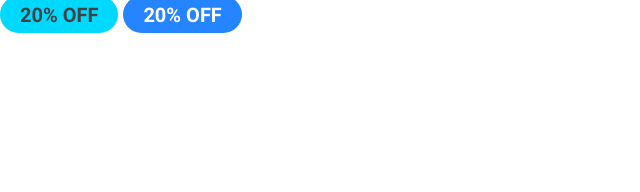
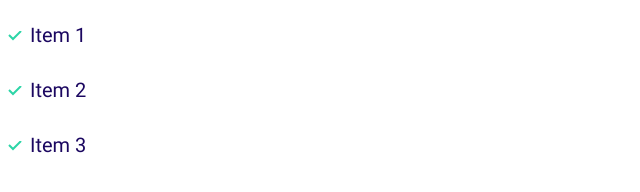
Before and after one commit to kerneltor/Metafy, a plain HTML site: page index.html in a window 1280 px wide. Shown: the whole page, without its empty margins (0-640 px from the left). Drawn offline with Linux system fonts and the light colour scheme.

Commit message:
making lists.

```diff
--- a/index.html
+++ b/index.html
@@ -7,7 +7,10 @@
     <title>Moshify</title>
   </head>
   <body>
-    <span class="badge badge--secondary">20% OFF</span>
-    <span class="badge badge--primary">20% OFF</span>
+    <ul class="list list--tick">
+      <li class="list__item">Item 1</li>
+      <li class="list__item">Item 2</li>
+      <li class="list__item">Item 3</li>
+    </ul>
   </body>
 </html>
--- a/style.css
+++ b/style.css
@@ -136,3 +136,32 @@ a {
   background-color: var(--color-secondary);
   color: #424242;
 }
+
+/* Lists */
+.list {
+  list-style: none;
+  padding-left: 0;
+  color: var(--color-heading);
+}
+
+.list--inline .list__item {
+  display: inline-block;
+  margin-right: 2rem;
+}
+
+.list--tick {
+  list-style-image: url(assets/tick.svg);
+  padding-left: 3rem;
+}
+
+.list--tick .list__item {
+  padding-left: 0.5rem;
+  margin-bottom: 2.5rem;
+}
+
+@media screen and (min-width: 1024px) {
+  .list--tick .list__item {
+    padding-left: 0;
+    margin-top: 0rem;
+  }
+}
```
Also changed, not shown: components/lists.html (added, +10 -0 lines), assets/tick.svg (added).
